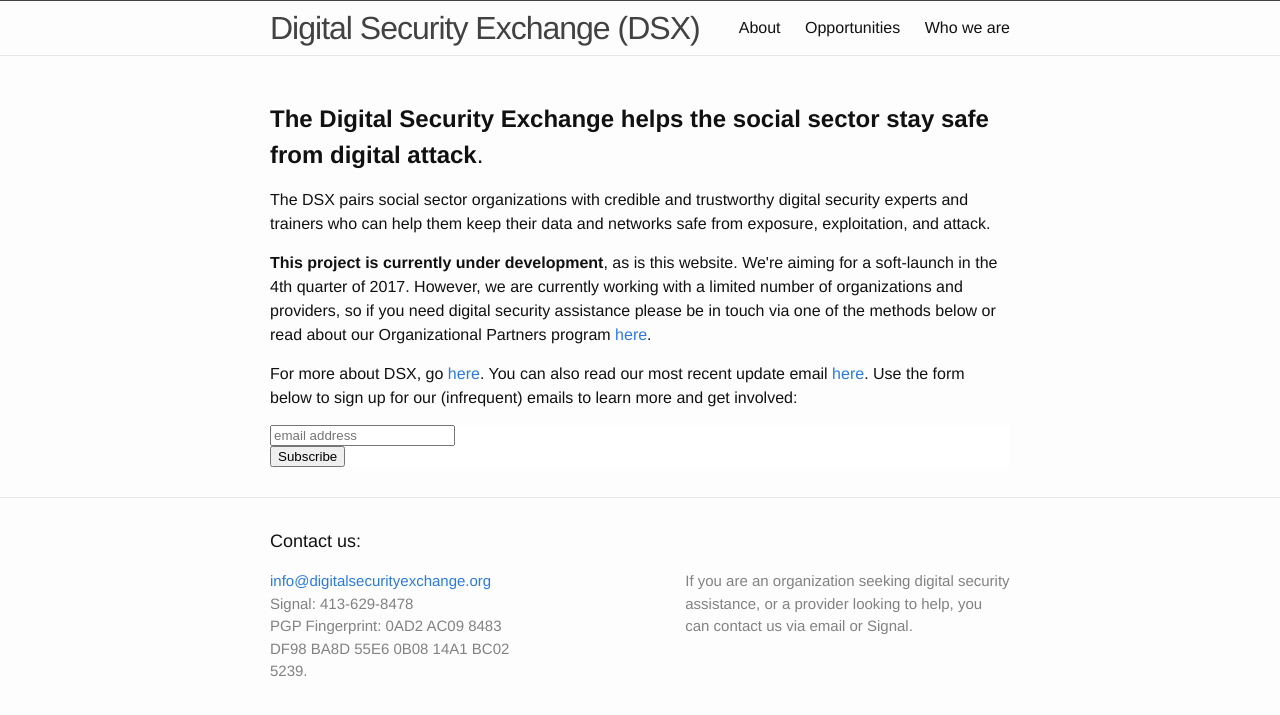
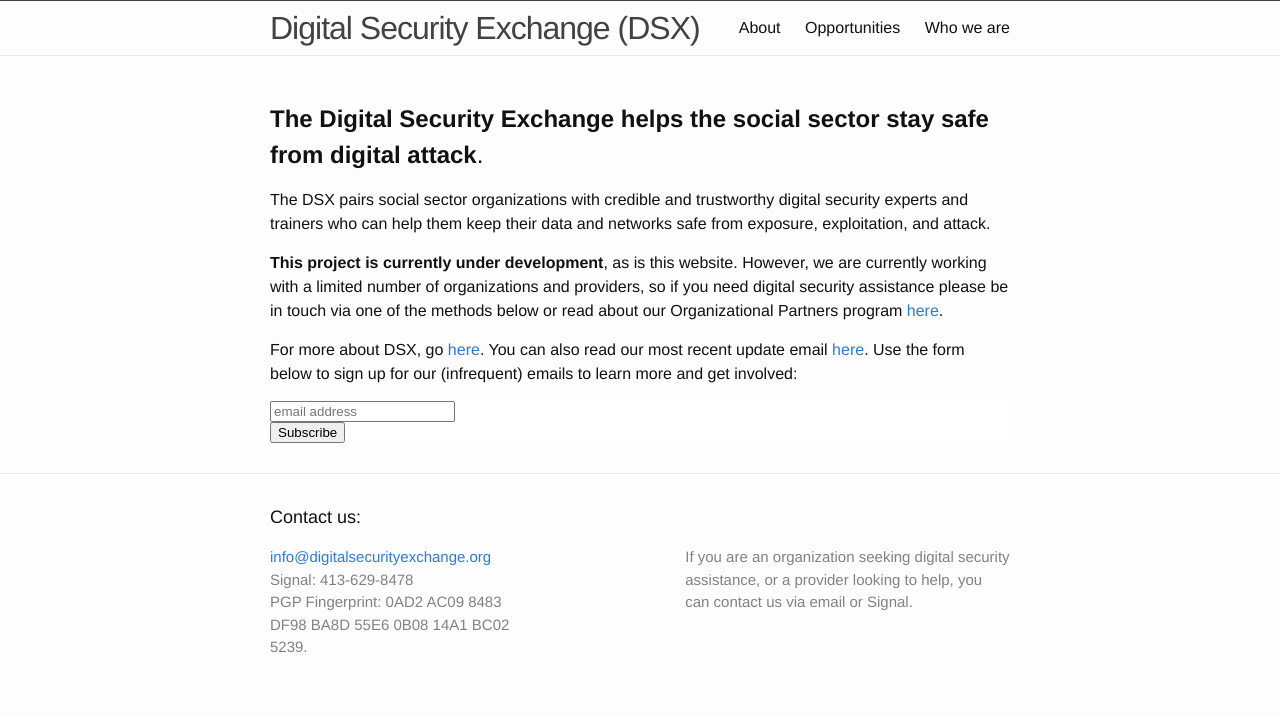
Before and after one commit to digiexchange/dsx.github.io, a Jekyll site: the page built from index.md, in a window 1280 px wide. Shown: the top 715 px of the page. Built offline with Jekyll 4.4.1, drawn with Linux system fonts in a browser that asks for light colours; comment, search, counter and statistics services are not loaded.

Commit message:
updated index

```diff
--- a/_layouts/home.html
+++ b/_layouts/home.html
@@ -12,7 +12,7 @@ layout: default
 
 <p>The DSX pairs social sector organizations with credible and trustworthy digital security experts and trainers who can help them keep their data and networks safe from exposure, exploitation, and attack.
 
-    <p><strong>This project is currently under development</strong>, as is this website. We're aiming for a soft-launch in the 4th quarter of 2017. However, we are currently working with a limited number of organizations and providers, so if you need digital security assistance please be in touch via one of the methods below or read about our Organizational Partners program <a href="https://www.digitalsecurityexchange.org/partners/">here</a>.
+    <p><strong>This project is currently under development</strong>, as is this website. However, we are currently working with a limited number of organizations and providers, so if you need digital security assistance please be in touch via one of the methods below or read about our Organizational Partners program <a href="https://www.digitalsecurityexchange.org/partners/">here</a>.
 
     <p>For more about DSX, go <a href="/about">here</a>. You can also read our most recent update email <a href="http://mailchi.mp/d7b5df926a7f/digital-security-exchange-september-update">here</a>. Use the form below to sign up for our (infrequent) emails to learn more and get involved:
     <!-- Begin MailChimp Signup Form -->
```
